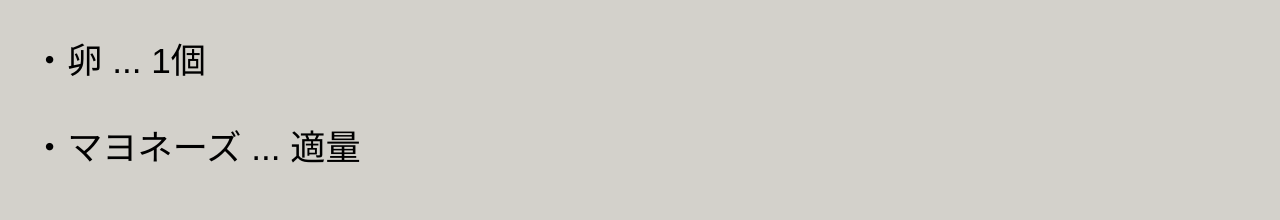
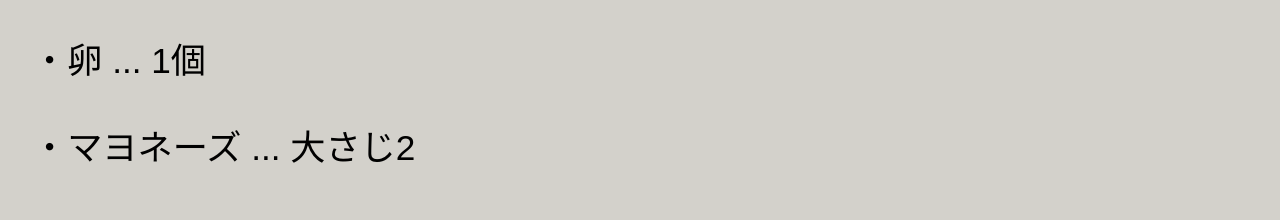
Before and after one commit to rakkotec/dummy, a plain HTML site: page index.html in a window 1280 px wide. Shown: the part 1265-1485 px from the top of the page. Drawn offline with Linux system fonts and the light colour scheme.

Commit message:
wasawasa

```diff
--- a/index.html
+++ b/index.html
@@ -14,7 +14,7 @@
     <div class="sub-area">
         <p>・食パン ... 1枚</p>
         <p>・卵 ... 1個</p>
-        <p>・マヨネーズ ... 適量</p>
+        <p>・マヨネーズ ... 大さじ2</p>
     </div>
     <div class="sub-title">作り方</div>
     <div class="sub-area">
```
